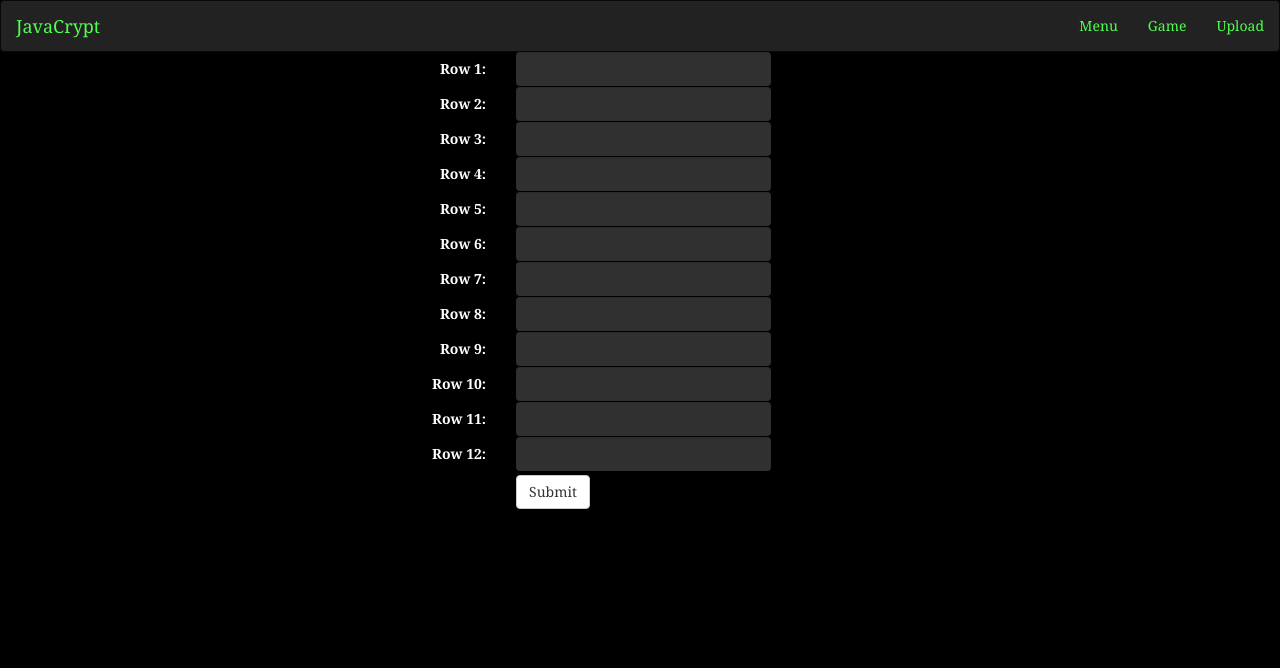
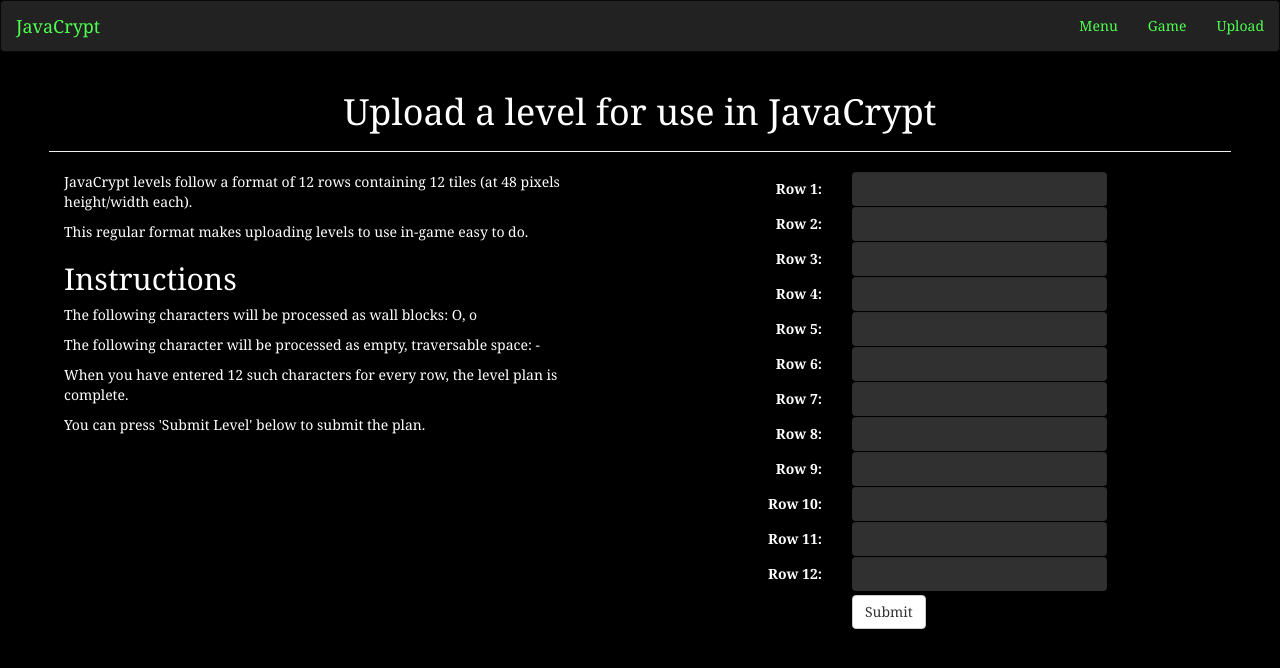
Before and after one commit to jpiedra/JC_App, a website: page views/upload.html in a window 1280 px wide. Drawn offline with nearby package versions, Linux system fonts and the light colour scheme; no server answers.

Commit message:
revised layout for upload page with custom Bootstrap theme

```diff
--- a/views/upload.html
+++ b/views/upload.html
@@ -25,10 +25,23 @@
 				</ul>
 			</div>
 		</nav>
-		<div class="container-fluid" ng-controller="AppCtrl">
-			<div class="col-md-2">
+		<div class="container-fluid" ng-controller="AppCtrl" style="padding-left: 5%; padding-right: 5%;">
+			<div class="row" style="text-align: center">
+				<div class="page-header">
+					<h1>Upload a level for use in JavaCrypt</h1>
 				</div>
-			<div class="col-md-8">
+			</div>
+			<div class="row">
+				<div class="col-md-6">
+					<p>JavaCrypt levels follow a format of 12 rows containing 12 tiles (at 48 pixels height/width each).</p>
+					<p>This regular format makes uploading levels to use in-game easy to do.</p>
+					<h2>Instructions</h2>
+					<p>The following characters will be processed as wall blocks: O, o</p>
+					<p>The following character will be processed as empty, traversable space: -</p>
+					<p>When you have entered 12 such characters for every row, the level plan is complete. </p>
+					<p>You can press 'Submit Level' below to submit the plan.</p>
+				</div>
+				<div class="col-md-6">
 					<form class="form-horizontal" role="form">
 						<div class="form-group" style="margin-bottom: 1px">
 							<label class="control-label col-sm-4" for="rA">Row 1:</label>
@@ -142,27 +155,27 @@
 							<div class="col-sm-4">
 							</div>
 							<div class="col-sm-4">
-							<button type="submit" class="btn btn-default">Submit</button>
+								<button class="btn btn-default" ng-click="addLevel()">Submit</button>
 							</div>
 							<div class="col-sm-4">
 							</div>
 						</div>
 					</form>
 				</div>
-			<div class="col-md-2">
 			</div>
 		</div>
+	<script src="https://code.jquery.com/jquery-1.11.1.js"></script>
 	<script src="https://ajax.googleapis.com/ajax/libs/angularjs/1.3.13/angular.min.js"></script>
 	<script src="/public/controllers/controller.js"></script>
-	<script src="https://code.jquery.com/jquery-1.11.1.js"></script>
 	<script>
 		$(document).ready(function() {
-			$("#rA").attr("id").keydown(function(key) {
-				if (key.which == 79 || key.which == 189 || key.which == 9 || key.which == 16 || key.which == 8 || key.which || 46) {
+			$( "#rA,#rB,#rC,#rD,#rE,#rF,#rG,#rH,#rI,#rJ,#rK,#rL" ).keydown(function( event ) {
+				if (event.which == 79 || event.which == 189 || event.which == 9 || event.which == 16 || event.which == 8 || event.which == 46) {
 					return true;
-				} else key.preventDefault();
+				} else {
+					event.preventDefault();
+				};
 			});
-
 		});
 	</script>
 	</body>
```
Lines whose indentation alone changed are shown as unchanged.
